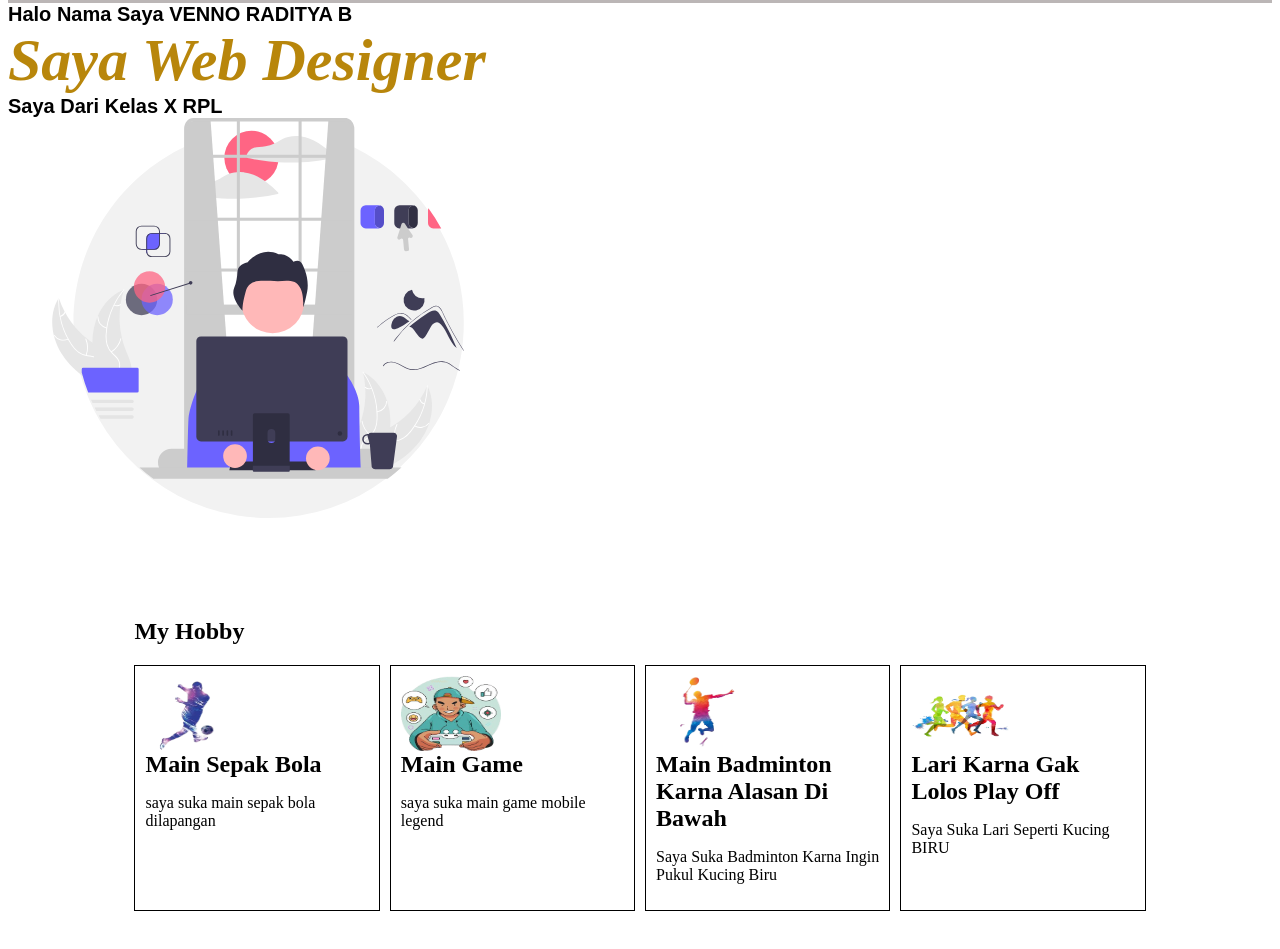
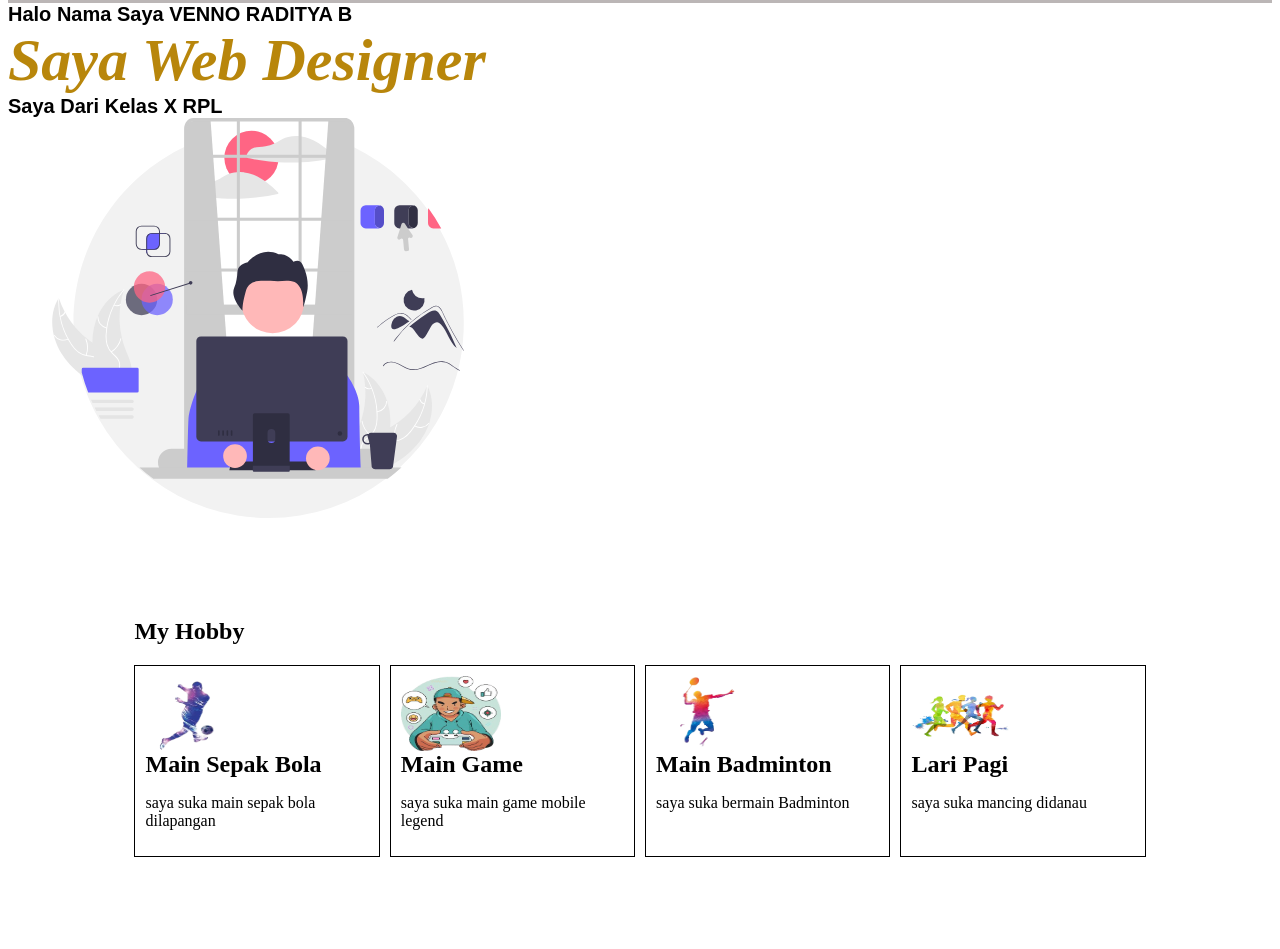
Before and after one commit to VennoDesign/venno-designer.github.io, a plain HTML site: page index.html in a window 1280 px wide. Shown: the part 187-1136 px from the top of the page. Drawn offline with Linux system fonts and the light colour scheme.

Commit message:
Update index.html

```diff
--- a/index.html
+++ b/index.html
@@ -10,11 +10,12 @@
             <div class="logo">
             <img width="150x" height="100x" src="download-removebg-preview.png" alt="" />
             </div>
+            <button class="nav-toggle">☰</button>
             <ul class="nav-links">
                 <li><a href="">Home</a></li>
                 <li><a href="">About</a></li>
-                <li><a href="#container">Portfolio</a></li>
-                <li><a href="#text">Contact us</a></li>
+                <li><a href="">Portfolio</a></li>
+                <li><a href="">Contact us</a></li>
             </ul>
         </div>
         </nav>
@@ -45,14 +46,14 @@
                   <!-- Box Ketiga -->
                   <section class="box">
                     <img width="100px" height="75px" src="download__5_-removebg-preview.png" alt="" />
-                      <h5>Main Badminton Karna Alasan Di Bawah</h5>
-                    <p>Saya Suka Badminton Karna Ingin Pukul Kucing Biru</p>
+                      <h5>Main Badminton</h5>
+                    <p>saya suka bermain Badminton</p>
                   </section>
                   <!-- Box Keempat -->
                   <section class="box">
                     <img width="100px" height="75px" src="download__4_-removebg-preview.png" alt="" />
-                      <h5>Lari Karna Gak Lolos Play Off</h5>
-                    <p>Saya Suka Lari Seperti Kucing BIRU</p>
+                      <h5>Lari Pagi</h5>
+                    <p>saya suka mancing didanau</p>
                   </section>
             </section>
         </section>
```
